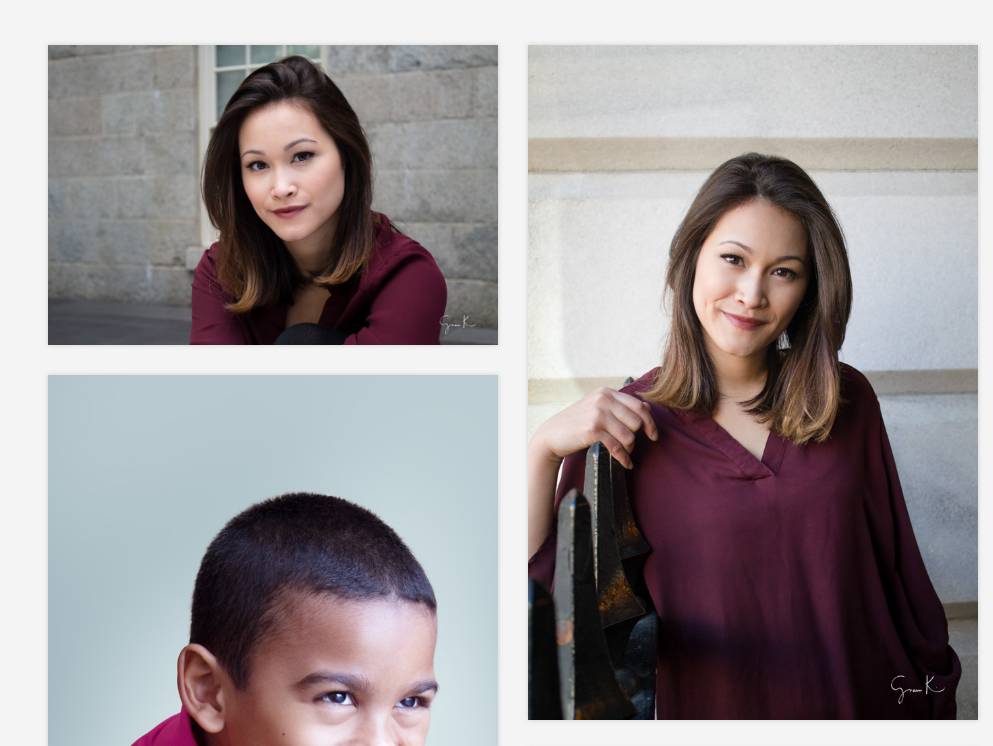
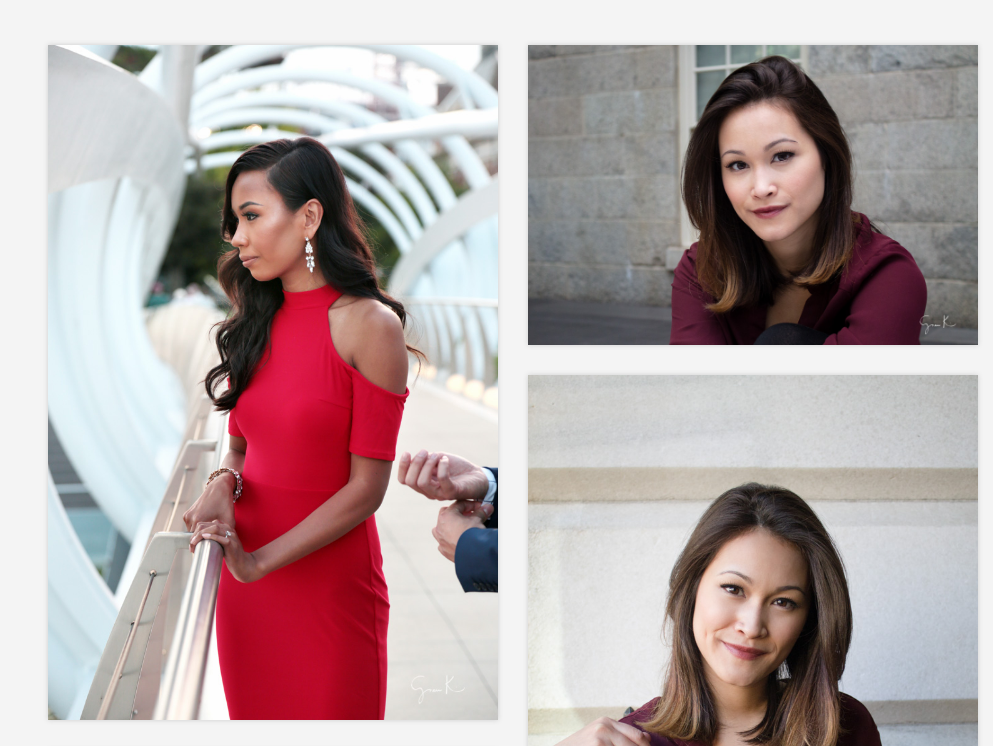
Before and after one commit to Bpaterak/gkphotography, a plain HTML site: page public/index.html in a window 1280 px wide. Shown: the top 746 px of the page, 287-1280 px from the left. Drawn offline with nearby package versions, Linux system fonts and the light colour scheme.

Commit message:
moving red image to index

```diff
--- a/public/index.html
+++ b/public/index.html
@@ -65,6 +65,10 @@
                         </div>
                         <div class="grid">
                             <div class="row">
+                              <div class="col-xs-12 col-sm-6 col-md-6 col-lg-6 masonry-item">
+                                  <div class="box-masonry"><img src="img/portfolio/weddings/new/0V8A9311.jpg" alt="Grace Kim Portraits - Weddings" class="img-responsive">
+                                  </div>
+                              </div>
                                 <!--Trish-->
                                 <div class="col-xs-12 col-sm-6 col-md-6 col-lg-6 masonry-item">
                                     <div class="box-masonry"><img src="img/portfolio/portraits/trish/trish-5166.jpg" alt="Grace Kim Portraits" class="img-responsive">
```
Also changed, not shown: public/weddings.html (+0 -4 lines).
